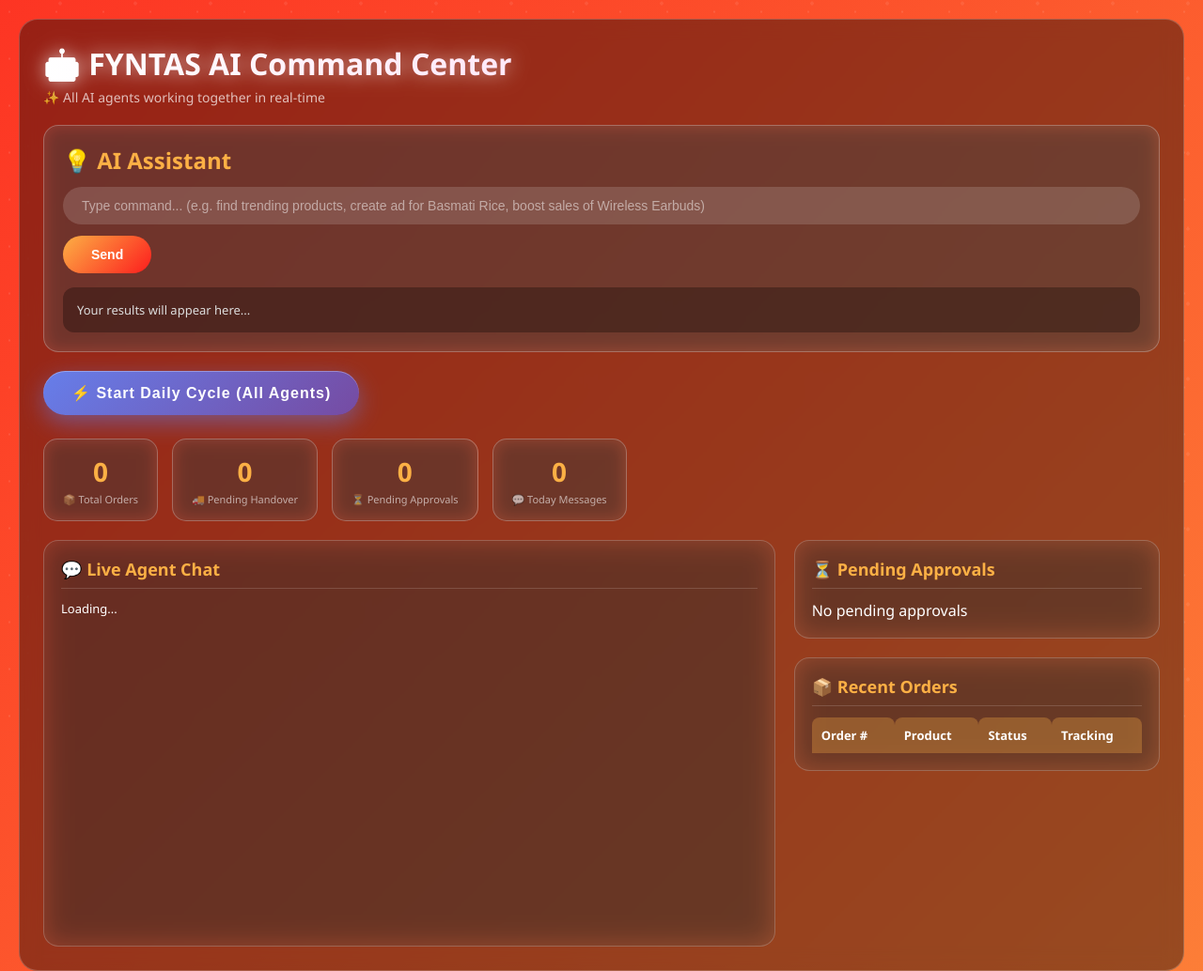
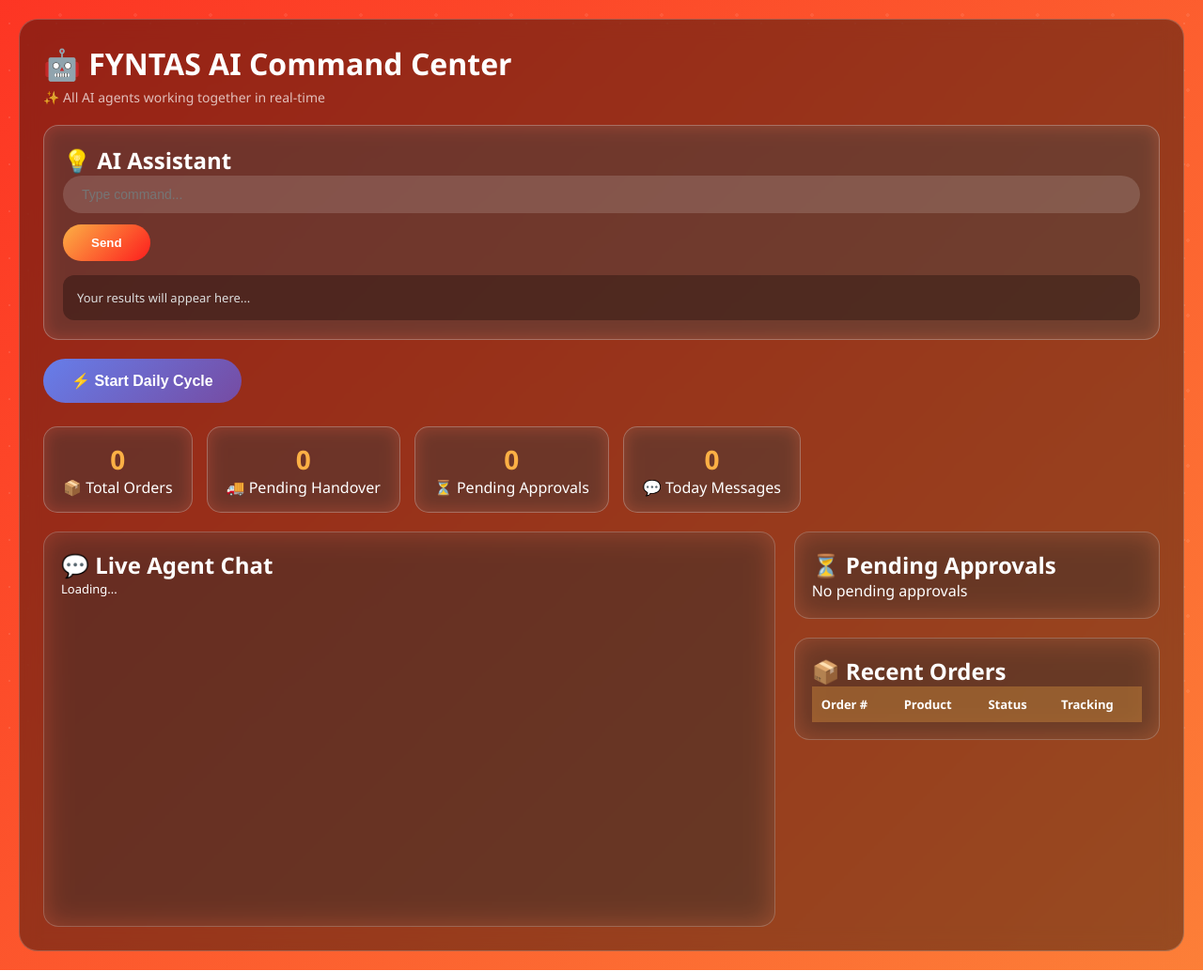
Before and after one commit to fyntasmart/fyntas-dashboard, a plain HTML site: page index.html in a window 1280 px wide. Shown: the top 1034 px of the page at 94% size. Drawn offline with nearby package versions, Linux system fonts and the light colour scheme.

Commit message:
Refactor index.html for layout and style improvements
Refactor HTML structure and styles for improved layout and functionality. Update button labels and streamline CSS for better readability.

```diff
--- a/index.html
+++ b/index.html
@@ -7,7 +7,6 @@
   <script src="https://cdn.jsdelivr.net/npm/@supabase/supabase-js@2"></script>
   <style>
     * { margin: 0; padding: 0; box-sizing: border-box; }
-
     body {
       font-family: 'Segoe UI', Arial, sans-serif;
       min-height: 100vh;
@@ -19,13 +18,11 @@
       position: relative;
       overflow-x: hidden;
     }
-
     @keyframes instaBg {
       0% { background-position: 0% 50%; }
       50% { background-position: 100% 50%; }
       100% { background-position: 0% 50%; }
     }
-
     body::before {
       content: '';
       position: fixed;
@@ -38,12 +35,6 @@
       pointer-events: none;
       z-index: 0;
     }
-
-    @keyframes floatParticles {
-      0% { transform: translateY(0); }
-      100% { transform: translateY(-50px); }
-    }
-
     .container {
       max-width: 1300px;
       margin: 0 auto;
@@ -55,224 +46,34 @@
       padding: 25px;
       border: 1px solid rgba(255, 255, 255, 0.2);
     }
-
-    h1 {
-      font-size: 32px;
-      margin-bottom: 5px;
-      background: linear-gradient(to right, #fff, #fdcbf1);
-      -webkit-background-clip: text;
-      -webkit-text-fill-color: transparent;
-      animation: glowText 2s ease-in-out infinite alternate;
-    }
-
-    @keyframes glowText {
-      0% { filter: drop-shadow(0 0 5px rgba(255,255,255,0.5)); }
-      100% { filter: drop-shadow(0 0 15px rgba(255,255,255,0.8)); }
-    }
-
+    h1 { font-size: 32px; margin-bottom: 5px; }
     .subtitle { color: rgba(255,255,255,0.7); margin-bottom: 20px; font-size: 14px; }
-
-    .glossy-btn {
-      background: linear-gradient(135deg, #667eea, #764ba2);
-      color: #fff;
-      border: none;
-      padding: 14px 30px;
-      font-size: 16px;
-      font-weight: bold;
-      border-radius: 50px;
-      cursor: pointer;
-      position: relative;
-      overflow: hidden;
-      box-shadow: 0 8px 25px rgba(102, 126, 234, 0.5), inset 0 1px 0 rgba(255,255,255,0.3);
-      transition: all 0.3s ease;
-      margin-bottom: 25px;
-      letter-spacing: 1px;
-    }
-
-    .glossy-btn::before {
-      content: '';
-      position: absolute;
-      top: -50%;
-      left: -50%;
-      width: 200%;
-      height: 200%;
-      background: linear-gradient(45deg, transparent, rgba(255,255,255,0.3), transparent);
-      transform: rotate(45deg);
-      animation: glossShine 3s ease infinite;
-    }
-
-    @keyframes glossShine {
-      0% { transform: translateX(-100%) rotate(45deg); }
-      100% { transform: translateX(100%) rotate(45deg); }
-    }
-
-    .glossy-btn:hover {
-      transform: translateY(-3px) scale(1.02);
-      box-shadow: 0 12px 35px rgba(102, 126, 234, 0.7), inset 0 1px 0 rgba(255,255,255,0.4);
-      background: linear-gradient(135deg, #764ba2, #667eea);
-    }
-
-    .glossy-btn:active {
-      transform: translateY(0) scale(0.98);
-    }
-
-    .status-bar {
-      display: flex;
-      gap: 15px;
-      flex-wrap: wrap;
-      margin-bottom: 20px;
-    }
-
-    .status-item {
-      background: rgba(255, 255, 255, 0.1);
-      backdrop-filter: blur(10px);
-      border: 1px solid rgba(255, 255, 255, 0.25);
-      border-radius: 15px;
-      padding: 15px 20px;
-      text-align: center;
-      min-width: 110px;
-      animation: fadeInUp 0.6s ease;
-      transition: transform 0.3s ease, box-shadow 0.3s ease;
-    }
-
-    .status-item:hover {
-      transform: translateY(-5px);
-      box-shadow: 0 10px 30px rgba(0,0,0,0.3);
-    }
-
-    @keyframes fadeInUp {
-      0% { opacity: 0; transform: translateY(20px); }
-      100% { opacity: 1; transform: translateY(0); }
-    }
-
+    .glossy-btn { background: linear-gradient(135deg, #667eea, #764ba2); color: #fff; border: none; padding: 14px 30px; font-size: 16px; font-weight: bold; border-radius: 50px; cursor: pointer; margin-bottom: 25px; }
+    .status-bar { display: flex; gap: 15px; flex-wrap: wrap; margin-bottom: 20px; }
+    .status-item { background: rgba(255, 255, 255, 0.1); backdrop-filter: blur(10px); border: 1px solid rgba(255, 255, 255, 0.25); border-radius: 15px; padding: 15px 20px; text-align: center; min-width: 110px; }
     .status-item .num { font-size: 28px; font-weight: bold; color: #fcb045; }
-    .status-item .label { font-size: 11px; color: rgba(255,255,255,0.6); margin-top: 3px; }
-
     .grid { display: grid; grid-template-columns: 2fr 1fr; gap: 20px; }
-
-    .card {
-      background: rgba(255, 255, 255, 0.08);
-      backdrop-filter: blur(15px);
-      border: 1px solid rgba(255, 255, 255, 0.2);
-      border-radius: 16px;
-      padding: 18px;
-      animation: fadeInUp 0.8s ease;
-    }
-
-    .card h2 {
-      font-size: 18px;
-      margin-bottom: 12px;
-      color: #fcb045;
-      border-bottom: 1px solid rgba(255,255,255,0.15);
-      padding-bottom: 8px;
-    }
-
-    .chat-box {
-      height: 350px;
-      overflow-y: scroll;
-      font-size: 13px;
-    }
-
-    .chat-box::-webkit-scrollbar { width: 5px; }
-    .chat-box::-webkit-scrollbar-thumb { background: rgba(255,255,255,0.3); border-radius: 10px; }
-
-    .msg {
-      padding: 8px 10px;
-      margin-bottom: 6px;
-      border-radius: 10px;
-      background: rgba(255, 255, 255, 0.06);
-      border-left: 3px solid #fcb045;
-      animation: slideIn 0.4s ease;
-    }
-
-    @keyframes slideIn {
-      0% { opacity: 0; transform: translateX(-20px); }
-      100% { opacity: 1; transform: translateX(0); }
-    }
-
+    .card { background: rgba(255, 255, 255, 0.08); backdrop-filter: blur(15px); border: 1px solid rgba(255, 255, 255, 0.2); border-radius: 16px; padding: 18px; }
+    .chat-box { height: 350px; overflow-y: scroll; font-size: 13px; }
+    .msg { padding: 8px 10px; margin-bottom: 6px; border-radius: 10px; background: rgba(255,255,255,0.06); border-left: 3px solid #fcb045; }
     .msg .from { color: #ffd700; font-weight: bold; }
     .msg .to { color: #ff6b6b; }
     .msg .content { color: rgba(255,255,255,0.8); margin-top: 4px; word-break: break-all; font-size: 12px; }
-
-    .approval-card {
-      background: rgba(255, 215, 0, 0.1);
-      border: 1px solid rgba(255, 215, 0, 0.4);
-      border-radius: 12px;
-      padding: 12px;
-      margin-bottom: 10px;
-      animation: pulse 2s ease infinite;
-    }
-
-    @keyframes pulse {
-      0%, 100% { box-shadow: 0 0 5px rgba(255,215,0,0.2); }
-      50% { box-shadow: 0 0 20px rgba(255,215,0,0.4); }
-    }
-
-    .btn-approve { background: linear-gradient(135deg, #00c853, #00e676); color: #fff; border: none; padding: 8px 18px; border-radius: 25px; cursor: pointer; font-weight: bold; margin: 5px 5px 0 0; box-shadow: 0 4px 15px rgba(0,200,83,0.4); transition: transform 0.2s; }
-    .btn-reject { background: linear-gradient(135deg, #ff1744, #ff5252); color: #fff; border: none; padding: 8px 18px; border-radius: 25px; cursor: pointer; font-weight: bold; margin: 5px 5px 0 0; box-shadow: 0 4px 15px rgba(255,23,68,0.4); transition: transform 0.2s; }
-    .btn-approve:hover, .btn-reject:hover { transform: scale(1.05); }
-    .btn-approve:active, .btn-reject:active { transform: scale(0.95); }
-
+    .approval-card { background: rgba(255, 215, 0, 0.1); border: 1px solid rgba(255, 215, 0, 0.4); border-radius: 12px; padding: 12px; margin-bottom: 10px; }
+    .btn-approve { background: linear-gradient(135deg, #00c853, #00e676); color: #fff; border: none; padding: 8px 18px; border-radius: 25px; cursor: pointer; font-weight: bold; margin: 5px 5px 0 0; }
+    .btn-reject { background: linear-gradient(135deg, #ff1744, #ff5252); color: #fff; border: none; padding: 8px 18px; border-radius: 25px; cursor: pointer; font-weight: bold; margin: 5px 5px 0 0; }
     table { width: 100%; border-collapse: collapse; font-size: 13px; }
-    th { background: rgba(252, 176, 69, 0.3); color: #fff; padding: 10px; text-align: left; border-radius: 8px 8px 0 0; }
+    th { background: rgba(252, 176, 69, 0.3); color: #fff; padding: 10px; text-align: left; }
     td { padding: 10px; border-bottom: 1px solid rgba(255,255,255,0.1); }
-    tr { transition: background 0.3s; }
-    tr:hover { background: rgba(255,255,255,0.05); }
     .red { color: #ff5252; }
     .green { color: #00e676; }
     .yellow { color: #ffd740; }
-
     /* Assistant UI */
-    .assistant-card {
-      background: rgba(255,255,255,0.12);
-      backdrop-filter: blur(10px);
-      border: 1px solid rgba(255,255,255,0.25);
-      border-radius: 16px;
-      padding: 20px;
-      margin-bottom: 20px;
-    }
-    .assistant-card h2 { color: #fcb045; margin-bottom: 12px; }
-    .command-input {
-      width: 100%;
-      padding: 12px 20px;
-      border-radius: 25px;
-      border: none;
-      background: rgba(255,255,255,0.15);
-      color: white;
-      font-size: 14px;
-      margin-bottom: 12px;
-      outline: none;
-    }
-    .command-input::placeholder { color: rgba(255,255,255,0.5); }
-    .send-btn {
-      background: linear-gradient(135deg, #fcb045, #fd1d1d);
-      border: none;
-      color: white;
-      padding: 12px 30px;
-      border-radius: 25px;
-      cursor: pointer;
-      font-weight: bold;
-      font-size: 14px;
-      transition: transform 0.2s;
-    }
-    .send-btn:hover { transform: scale(1.02); }
-    .send-btn:active { transform: scale(0.98); }
-    .assistant-response {
-      background: rgba(0,0,0,0.3);
-      border-radius: 12px;
-      padding: 15px;
-      margin-top: 15px;
-      white-space: pre-wrap;
-      color: #ddd;
-      font-size: 13px;
-      max-height: 300px;
-      overflow-y: auto;
-    }
-
-    @media (max-width: 768px) {
-      .grid { grid-template-columns: 1fr; }
-      .status-bar { justify-content: center; }
-    }
+    .assistant-card { background: rgba(255,255,255,0.12); backdrop-filter: blur(10px); border: 1px solid rgba(255,255,255,0.25); border-radius: 16px; padding: 20px; margin-bottom: 20px; }
+    .command-input { width: 100%; padding: 12px 20px; border-radius: 25px; border: none; background: rgba(255,255,255,0.15); color: white; font-size: 14px; margin-bottom: 12px; outline: none; }
+    .send-btn { background: linear-gradient(135deg, #fcb045, #fd1d1d); border: none; color: white; padding: 12px 30px; border-radius: 25px; cursor: pointer; font-weight: bold; }
+    .assistant-response { background: rgba(0,0,0,0.3); border-radius: 12px; padding: 15px; margin-top: 15px; white-space: pre-wrap; color: #ddd; font-size: 13px; max-height: 300px; overflow-y: auto; }
+    @media (max-width: 768px) { .grid { grid-template-columns: 1fr; } }
   </style>
 </head>
 <body>
@@ -283,15 +84,15 @@
     <!-- AI Assistant Section -->
     <div class="assistant-card">
       <h2>💡 AI Assistant</h2>
-      <input type="text" class="command-input" id="commandInput" placeholder="Type command... (e.g. find trending products, create ad for Basmati Rice, boost sales of Wireless Earbuds)" />
-      <!-- 🔥 100% काम करने वाला onclick -->
+      <input type="text" class="command-input" id="commandInput" placeholder="Type command...">
+      <!-- 🔥 बटन onclick के साथ, ग्लोबल फंक्शन को बुलाएगा -->
       <button class="send-btn" onclick="sendToAI()">Send</button>
       <div class="assistant-response" id="assistantResponse">Your results will appear here...</div>
     </div>
 
-    <button class="glossy-btn" onclick="startCycle()">⚡ Start Daily Cycle (All Agents)</button>
+    <button class="glossy-btn" onclick="startCycle()">⚡ Start Daily Cycle</button>
 
-    <div class="status-bar" id="statusBar">
+    <div class="status-bar">
       <div class="status-item"><div class="num" id="totalOrders">0</div><div class="label">📦 Total Orders</div></div>
       <div class="status-item"><div class="num" id="pendingHandover">0</div><div class="label">🚚 Pending Handover</div></div>
       <div class="status-item"><div class="num" id="pendingApprovals">0</div><div class="label">⏳ Pending Approvals</div></div>
@@ -324,21 +125,15 @@
   </div>
 
   <script>
-    // ========== किसी भी JavaScript error को तुरंत alert करें ==========
-    window.onerror = function(msg, url, line) {
-      alert("JS Error: " + msg + "\nLine: " + line);
-    };
-
-    // ========== CONFIG ==========
+    // ========== सभी ग्लोबल – कोई DOMContentLoaded नहीं ==========
     const SUPABASE_URL = "https://uipkgqqfahtdaevxwfef.supabase.co";
     const SUPABASE_ANON_KEY = "eyJhbGciOiJIUzI1NiIsInR5cCI6IkpXVCJ9.eyJpc3MiOiJzdXBhYmFzZSIsInJlZiI6InVpcGtncXFmYWh0ZGFldnh3ZmVmIiwicm9sZSI6ImFub24iLCJpYXQiOjE3ODU4NTAxNjIsImV4cCI6MjEwMTQyNjE2Mn0.i-4rx4fHHdruL8DCiwI2G2Duqfv0QO31xowPLsr4V8Y";
     const MASTER_AGENT_URL = "https://uipkgqqfahtdaevxwfef.supabase.co/functions/v1/master-agent";
     const ASSISTANT_AGENT_URL = "https://uipkgqqfahtdaevxwfef.supabase.co/functions/v1/assistant-agent";
-    // =================================
 
     const supabase = window.supabase.createClient(SUPABASE_URL, SUPABASE_ANON_KEY);
 
-    // --- Functions ---
+    // --- डैशबोर्ड फंक्शंस (ग्लोबल) ---
     async function loadChat() {
       const { data } = await supabase.from("messages").select("*").order("created_at", { ascending: false }).limit(40);
       if (data) {
@@ -404,7 +199,7 @@
       });
       const data = await res.json();
       alert("✅ " + (data.message || "Cycle started!"));
-      setTimeout(loadChat, 1000);
+      loadChat();
     }
 
     async function countToday() {
@@ -413,7 +208,7 @@
       document.getElementById("todayMsgs").innerText = data?.length || 0;
     }
 
-    // --- Assistant send function (Global, safe) ---
+    // --- ⚡ असिस्टेंट फंक्शन (ग्लोबल, बिल्कुल मिनिमल कोड की तरह) ---
     async function sendToAI() {
       const cmd = document.getElementById("commandInput").value.trim();
       if (!cmd) return;
@@ -434,12 +229,11 @@
       }
     }
 
-    // Real-time subscriptions
+    // --- रियल-टाइम और इनिशियल लोड ---
     supabase.channel("live").on("postgres_changes", { event: "INSERT", schema: "public", table: "messages" }, loadChat).subscribe();
     supabase.channel("orders-live").on("postgres_changes", { event: "*", schema: "public", table: "orders" }, loadOrders).subscribe();
     supabase.channel("approvals-live").on("postgres_changes", { event: "*", schema: "public", table: "approvals" }, loadApprovals).subscribe();
 
-    // Initial load
     loadChat();
     loadOrders();
     loadApprovals();
```
